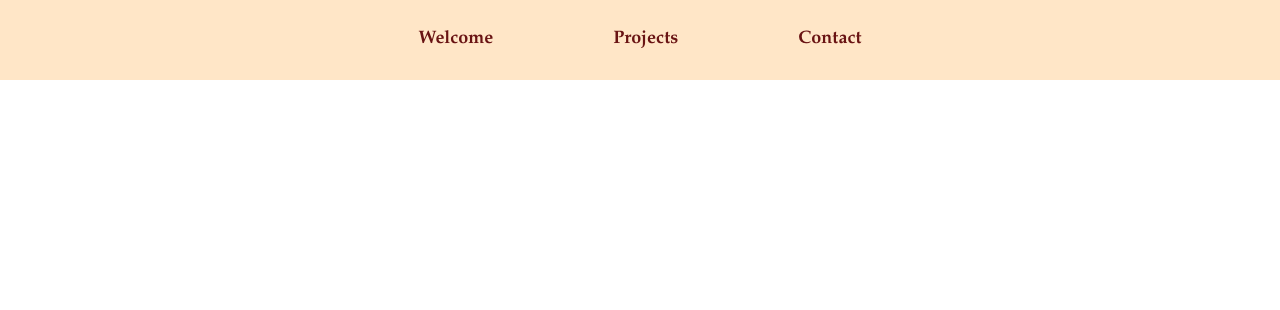
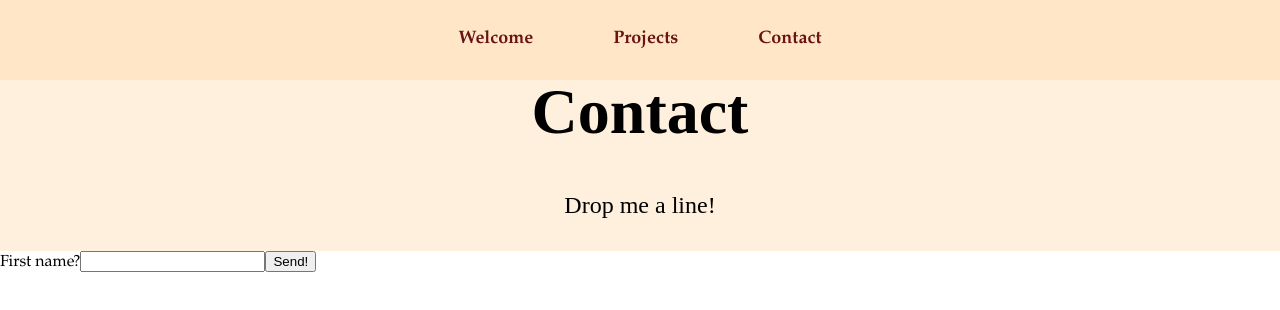
Before and after one commit to Qasper1974/Yves-Faems-portfolio, a React (Create React App) app: page /Contact in a window 1280 px wide. Shown: the top 310 px of the page. Built offline with nearby package versions, Linux system fonts and the light colour scheme; the HTML template or start-up script is replaced by a standard one.

Commit message:
add contact form (setup)

```diff
--- a/src/App.js
+++ b/src/App.js
@@ -2,10 +2,12 @@ import React, {Fragment} from 'react';
 import {Route, Switch, Redirect} from 'react-router-dom';
 
 import MainHeader from './Components/UI/MainHeader/MainHeader';
-import Header from './Components/Header/Header';
+import Header from './Components/UI/PageTitle/PageTitle';
 import Bio from './Components/Bio/Bio';
 import Apps from './Components/Apps/Apps';
 import Projects from './Components/Projects/Projects';
+import Contact from './Components/ContactForm/ContactForm';
+
 
 function App() {
   return (
@@ -16,14 +18,21 @@ function App() {
                 <Redirect to="/Welcome" />
             </Route>
             <Route path="/Welcome">
-                <Header />
+                <Header title="Welcome"
+                        subtitle="Yves Faems" />
                 <Bio />
                 <Apps />
             </Route>
             <Route path="/Projects">
+            <Header title="Projects"
+                        subtitle="" />
                 <Apps />
                 < Projects />
-                <div>Hello</div>
+            </Route>
+            <Route path="/Contact">
+            <Header title="Contact"
+                        subtitle="Drop me a line!" />
+                <Contact />
             </Route>
         </Switch>
     </div>
--- /dev/null
+++ b/src/Components/ContactForm/ContactForm.js
@@ -0,0 +1,21 @@
+import { Fragment } from "react";
+import React from 'react';
+
+import classes from './ContactForm.module.css'
+
+const ContactForm = () => {
+
+    return (
+        <Fragment>
+            <form action="https://formsubmit.co/yves.faems@gmail.com"
+                method="POST">
+                <label for="fname">First name?</label>
+                <input type="text"
+                    name="fname"></input>
+                <button type="submit">Send!</button>
+            </form>
+        </Fragment>
+    )
+}
+
+export default ContactForm
--- /dev/null
+++ b/src/Components/ContactForm/ContactForm.module.css
@@ -0,0 +1,3 @@
+.form {
+    font-size: 5rem;
+}
--- a/src/Components/Header/Header.js
+++ /dev/null
@@ -1,17 +0,0 @@
-import React, {Fragment} from 'react';
-
-import classes from './Header.module.css';
-
-
-const Header = () => {
-    return (
-        <Fragment>
-            <div  className={classes.header}>
-                <h1>Portfolio</h1>
-                <div>Yves Faems</div>
-            </div>
-        </Fragment>
-    )
-}
-
-export default Header;
--- a/src/Components/UI/MainHeader/MainHeader.module.css
+++ b/src/Components/UI/MainHeader/MainHeader.module.css
@@ -24,7 +24,7 @@
 
 .header__nav li {
     display: inline-block;
-    margin: 10px 50px;
+    margin: 10px 30px;
     padding: 0 10px;
 
 }
--- /dev/null
+++ b/src/Components/UI/PageTitle/PageTitle.js
@@ -0,0 +1,17 @@
+import React, {Fragment} from 'react';
+
+import classes from './PageTitle.module.css';
+
+
+const PageTitle = (props) => {
+    return (
+        <Fragment>
+            <div  className={classes.header}>
+                <h1>{props.title}</h1>
+                <div>{props.subtitle}</div>
+            </div>
+        </Fragment>
+    )
+}
+
+export default PageTitle;
```
Also changed, not shown: src/Components/UI/PageTitle/PageTitle.module.css (renamed from src/Components/Header/Header.module.css), src/assets/biopic1.jpeg (deleted), src/assets/groen.png (deleted).
